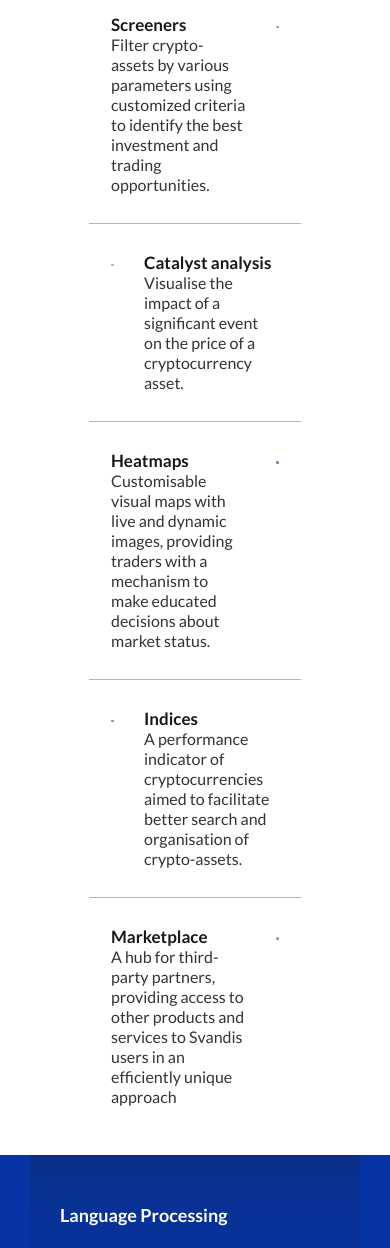
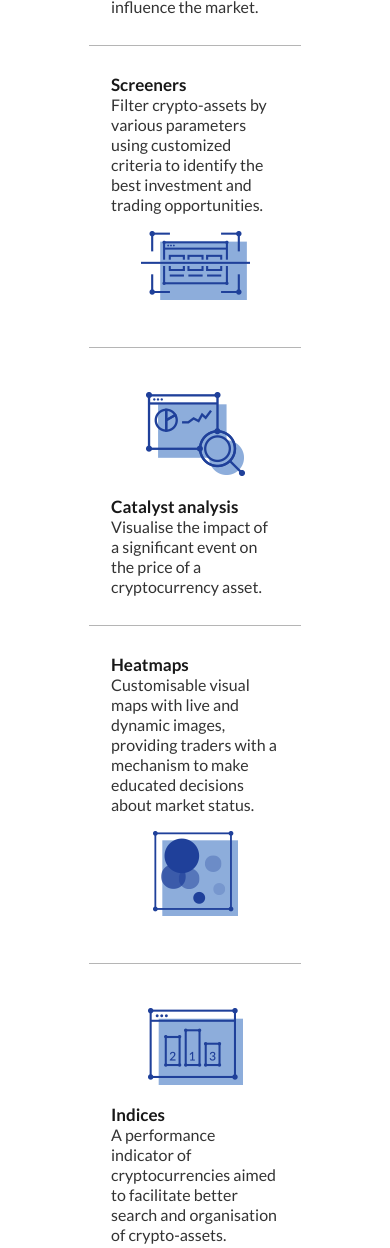
Before and after one commit to svandisproject/website, a website: page static/index.html in a window 390 px wide. Shown: the part 3643-4891 px from the top of the page. Drawn offline with nearby package versions, Linux system fonts and the light colour scheme; no server answers; some icons are missing.

Commit message:
better responsive blocks

```diff
--- a/static/index.html
+++ b/static/index.html
@@ -465,11 +465,11 @@ https://www.facebook.com/tr?id=146739112807876&ev=PageView&noscript=1
                             Svandis platform is designed to provide crypto market participants with deeper insights into the industry via its comprehensive set of research and visualisation tools
                         </h4>
                     </div>
-                    <div class="row pl-5 pr-5 platform-design-item">
-                        <div class="col-2 text-center">
-                            <img src="img/Newsfeed.png" alt="">
-                        </div>
-                        <div class="col-10">
+                    <div class="row d-flex align-items-center pl-5 pr-5 platform-design-item">
+                        <div class="col-sm-12 col-md-2 text-center">
+                            <img class="mt-3 mb-3" src="img/Newsfeed.png" alt="">
+                        </div>
+                        <div class="col-sm-12 col-md-10">
                             <strong>Newsfeed</strong>
                             <p>
                                 A customisable feed of all crypto-related news across a variety of sources that have
@@ -478,23 +478,23 @@ https://www.facebook.com/tr?id=146739112807876&ev=PageView&noscript=1
                         </div>
                     </div>
                     <div class="row divider"></div>
-                    <div class="row pl-5 pr-5 platform-design-item">
-                        <div class="col-10">
+                    <div class="row d-flex align-items-center pl-5 pr-5 platform-design-item">
+                        <div class="col-sm-12 col-md-10">
                             <strong>Screeners</strong>
                             <p>
                                 Filter crypto-assets by various parameters using customized criteria to identify the best investment and trading opportunities.
                             </p>
                         </div>
-                        <div class="col-2 text-center">
-                            <img src="img/Digital-Asset-Screener.png" alt="">
+                        <div class="col-sm-12 col-md-2 text-center">
+                            <img class="mt-3 mb-3" src="img/Digital-Asset-Screener.png" alt="">
                         </div>
                     </div>
                     <div class="row divider"></div>
-                    <div class="row pl-5 pr-5 platform-design-item">
-                        <div class="col-2 text-center">
-                            <img src="img/Catalysts-Analysis.png" alt="">
-                        </div>
-                        <div class="col-10">
+                    <div class="row d-flex align-items-center pl-5 pr-5 platform-design-item">
+                        <div class="col-sm-12 col-md-2 text-center">
+                            <img class="mt-3 mb-3" src="img/Catalysts-Analysis.png" alt="">
+                        </div>
+                        <div class="col-sm-12 col-md-10">
                             <strong>Catalyst analysis</strong>
                             <p>
                                 Visualise the impact of a significant event on the price of a cryptocurrency asset.
@@ -502,23 +502,23 @@ https://www.facebook.com/tr?id=146739112807876&ev=PageView&noscript=1
                         </div>
                     </div>
                     <div class="row divider"></div>
-                    <div class="row pl-5 pr-5 platform-design-item">
-                        <div class="col-10">
+                    <div class="row d-flex align-items-center pl-5 pr-5 platform-design-item">
+                        <div class="col-sm-12 col-md-10">
                             <strong>Heatmaps</strong>
                             <p>
                                 Customisable visual maps with live and dynamic images, providing traders with a mechanism to make educated decisions about market status.
                             </p>
                         </div>
-                        <div class="col-2 text-center">
-                            <img src="img/Heatmaps-and-Groups.png" alt="">
+                        <div class="col-sm-12 col-md-2 text-center">
+                            <img class="mt-3 mb-3" src="img/Heatmaps-and-Groups.png" alt="">
                         </div>
                     </div>
                     <div class="row divider"></div>
-                    <div class="row pl-5 pr-5 platform-design-item">
-                        <div class="col-2 text-center">
-                            <img src="img/Customized-Indexes-Builder.png" alt="">
-                        </div>
-                        <div class="col-10">
+                    <div class="row d-flex align-items-center pl-5 pr-5 platform-design-item">
+                        <div class="col-sm-12 col-md-2 text-center">
+                            <img class="mt-3 mb-3" src="img/Customized-Indexes-Builder.png" alt="">
+                        </div>
+                        <div class="col-sm-12 col-md-10">
                             <strong>Indices</strong>
                             <p>
                                 A performance indicator of cryptocurrencies aimed to facilitate better search and organisation of crypto-assets.
@@ -526,15 +526,15 @@ https://www.facebook.com/tr?id=146739112807876&ev=PageView&noscript=1
                         </div>
                     </div>
                     <div class="row divider"></div>
-                    <div class="row pl-5 pr-5 platform-design-item">
-                        <div class="col-10">
+                    <div class="row d-flex align-items-center pl-5 pr-5 platform-design-item">
+                        <div class="col-sm-12 col-md-10">
                             <strong>Marketplace</strong>
                             <p>
                                 A hub for third-party partners, providing access to other products and services to Svandis users in an efficiently unique approach
                             </p>
                         </div>
-                        <div class="col-2 text-center">
-                            <img src="img/Marketplace.png" alt="">
+                        <div class="col-sm-12 col-md-2 text-center">
+                            <img class="mt-3 mb-3" src="img/Marketplace.png" alt="">
                         </div>
                     </div>
                 </div>
```
